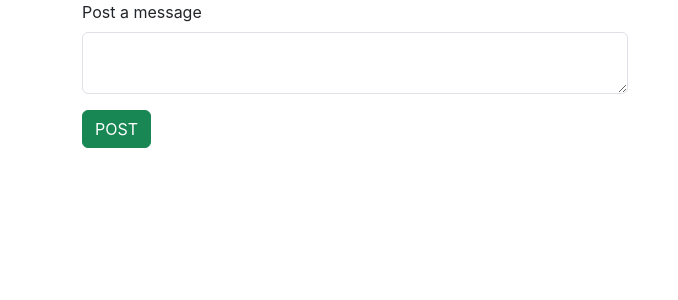
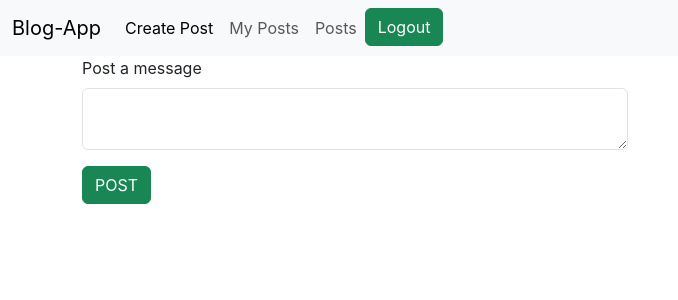
Before and after one commit to swadhi03/blog-app-new-frontend, a React (Create React App) app: page /create in a window 1280 px wide. Shown: the top 300 px of the page, without its empty margins (0-678 px from the left). Built offline with nearby package versions, Linux system fonts and the light colour scheme.

Commit message:
completed

```diff
--- a/src/components/CreatePost.jsx
+++ b/src/components/CreatePost.jsx
@@ -1,5 +1,6 @@
 import axios from 'axios'
 import React, { useState } from 'react'
+import NavBar from './NavBar'
 
 const CreatePost = () => {
 
@@ -39,6 +40,7 @@
     }
   return (
     <div>
+        <NavBar/>
     <div className="container">
         <div className="row">
             <div className="col col-12 col-sm-6 col-md-6 col-lg-6 col-xl-6 col-xxl-6">
--- a/src/components/MyPost.jsx
+++ b/src/components/MyPost.jsx
@@ -1,5 +1,6 @@
 import axios from 'axios'
 import React, { useEffect, useState } from 'react'
+import NavBar from './NavBar'
 
 const MyPost = () => {
     const [data,setData]=useState([])
@@ -26,6 +27,7 @@
     useEffect(()=>{fetchData()},[])
     return (
         <div>
+            <NavBar/>
             <div className="container">
                 <div className="row">
                     <div className="col col-12 col-sm-12 col-md-12 col-lg-12 col-xl-12 col-xxl-12">
--- /dev/null
+++ b/src/components/NavBar.jsx
@@ -0,0 +1,40 @@
+import React from 'react'
+import { useNavigate } from 'react-router-dom'
+
+const NavBar = () => {
+    const navigate=useNavigate()
+    const Logout=()=>{
+        sessionStorage.clear()
+        navigate("/")
+    }
+    return (
+        <div>
+            <nav class="navbar navbar-expand-lg bg-body-tertiary">
+                <div class="container-fluid">
+                    <a class="navbar-brand" href="#">Blog-App</a>
+                    <button class="navbar-toggler" type="button" data-bs-toggle="collapse" data-bs-target="#navbarNav" aria-controls="navbarNav" aria-expanded="false" aria-label="Toggle navigation">
+                        <span class="navbar-toggler-icon"></span>
+                    </button>
+                    <div class="collapse navbar-collapse" id="navbarNav">
+                        <ul class="navbar-nav">
+                            <li class="nav-item">
+                                <a class="nav-link active" aria-current="page" href="/creatpost">Create Post</a>
+                            </li>
+                            <li class="nav-item">
+                                <a class="nav-link" href="/mypost">My Posts</a>
+                            </li>
+                            <li class="nav-item">
+                                <a class="nav-link" href="/viewall">Posts</a>
+                            </li>
+                            <li class="nav-item">
+                                <button onClick={Logout} className="btn btn-success">Logout</button>
+                            </li>
+                        </ul>
+                    </div>
+                </div>
+            </nav>
+        </div>
+    )
+}
+
+export default NavBar
--- a/src/components/SignIn.jsx
+++ b/src/components/SignIn.jsx
@@ -1,6 +1,7 @@
 import axios from 'axios'
 import React, { useState } from 'react'
 import { Link, useNavigate } from 'react-router-dom'
+import NavBar from './NavBar'
 
 const SignIn = () => {
 
--- a/src/components/ViewAll.jsx
+++ b/src/components/ViewAll.jsx
@@ -1,5 +1,6 @@
 import axios from 'axios'
 import React, { useEffect, useState } from 'react'
+import NavBar from './NavBar'
 
 const ViewAll = () => {
     const[token,setToken]=useState(sessionStorage.getItem("token"))
@@ -22,6 +23,7 @@
     useEffect( ()=>{fetchData()},[])
     return (
         <div>
+            <NavBar/>
             <div className="container">
                 <div className="row">
                     <div className="col col-12 col-sm-12 col-md-12 col-lg-12 col-xl-12 col-xxl-12">
```
